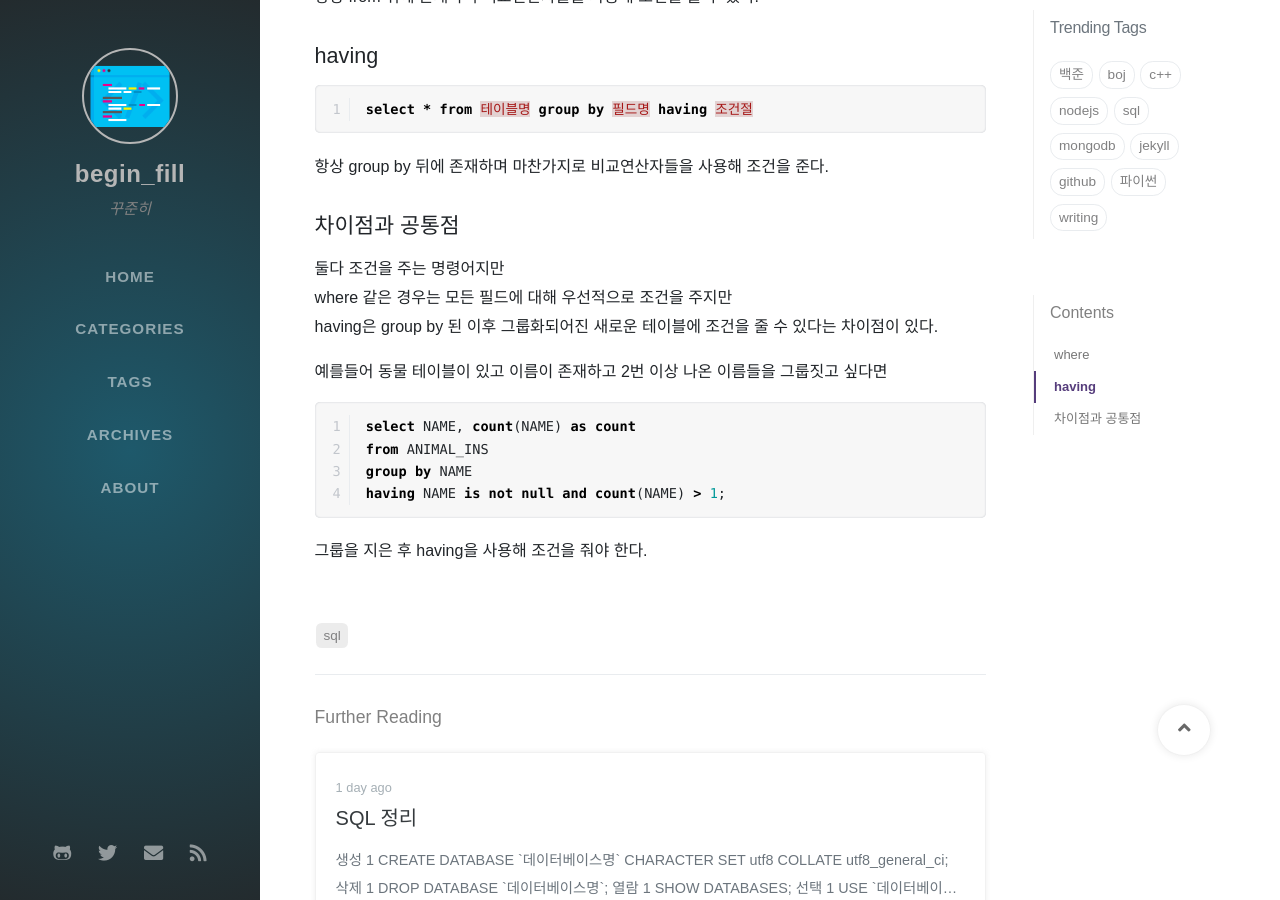
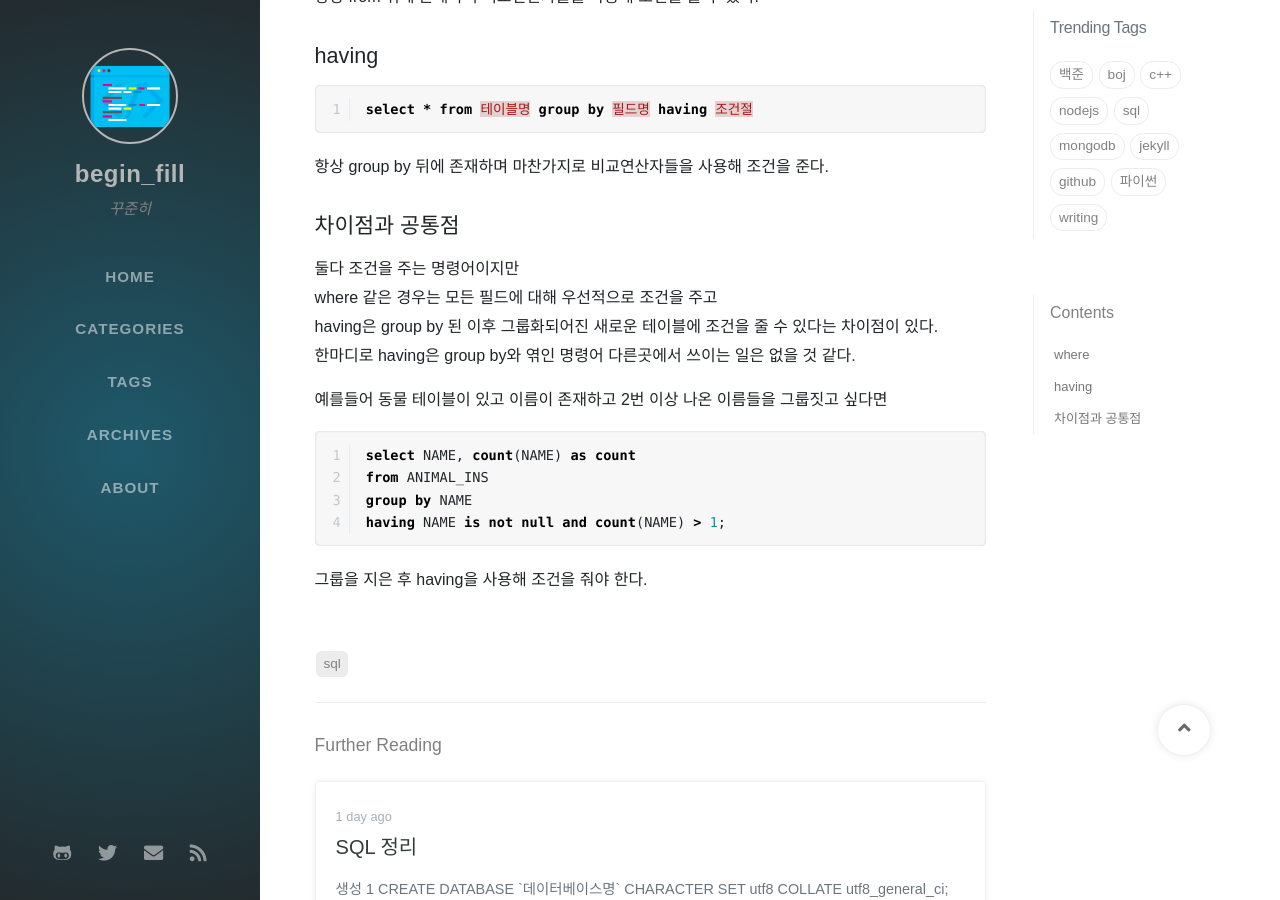
Before and after one commit to ip99202/ip99202.github.io, a Jekyll site: the page built from _posts/2020-03-12-SQL-having과 where의 차이.md, in a window 1280 px wide and 900 px high, scrolled down 341 px. Built offline with Jekyll 4.4.1, drawn with Linux system fonts in a browser that asks for light colours; nearby versions of some CDN libraries; some web fonts are replaced; comment, search, counter and statistics services are not loaded.

Commit message:
Fix post

````diff
--- a/_posts/2020-03-12-SQL-having과 where의 차이.md
+++ b/_posts/2020-03-12-SQL-having과 where의 차이.md
@@ -21,9 +21,10 @@ select * from 테이블명 group by 필드명 having 조건절
 
 
 ## 차이점과 공통점
-둘다 조건을 주는 명령어지만
-where 같은 경우는 모든 필드에 대해 우선적으로 조건을 주지만
+둘다 조건을 주는 명령어이지만
+where 같은 경우는 모든 필드에 대해 우선적으로 조건을 주고
 having은 group by 된 이후 그룹화되어진 새로운 테이블에 조건을 줄 수 있다는 차이점이 있다.
+한마디로 having은 group by와 엮인 명령어 다른곳에서 쓰이는 일은 없을 것 같다.
 
 예를들어 동물 테이블이 있고 이름이 존재하고 2번 이상 나온 이름들을 그룹짓고 싶다면
 ```sql
````
